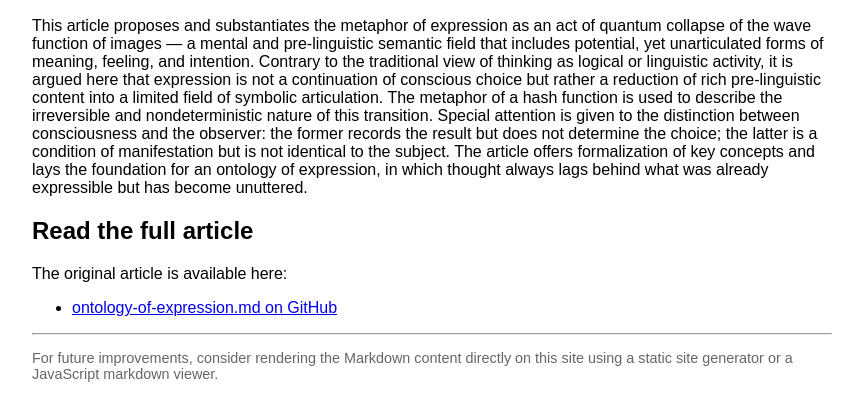
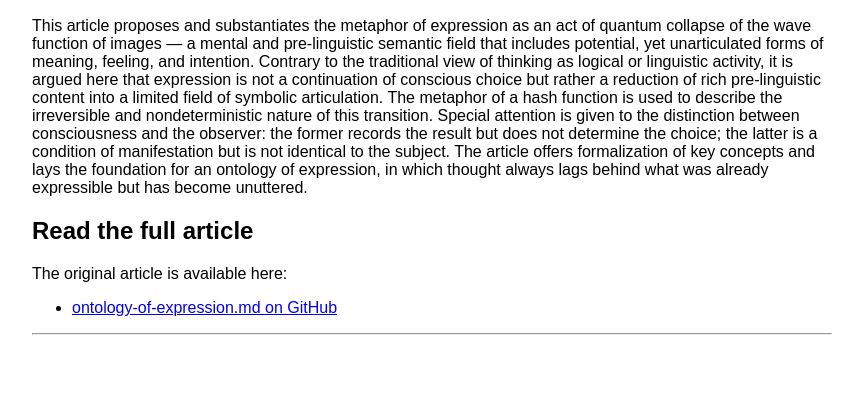
Before and after one commit to euiex/Quantum-ontology, a plain HTML site: page index.html in a window 1280 px wide. Shown: the part 121-538 px from the top of the page, without its empty margins (0-855 px from the left). Drawn offline with Linux system fonts and the light colour scheme.

Commit message:
Update index.html

```diff
--- a/index.html
+++ b/index.html
@@ -24,7 +24,7 @@
 
   <hr />
   <p style="font-size: 0.9em; color: #666;">
-    For future improvements, consider rendering the Markdown content directly on this site using a static site generator or a JavaScript markdown viewer.
+
   </p>
 </body>
 </html>
```
